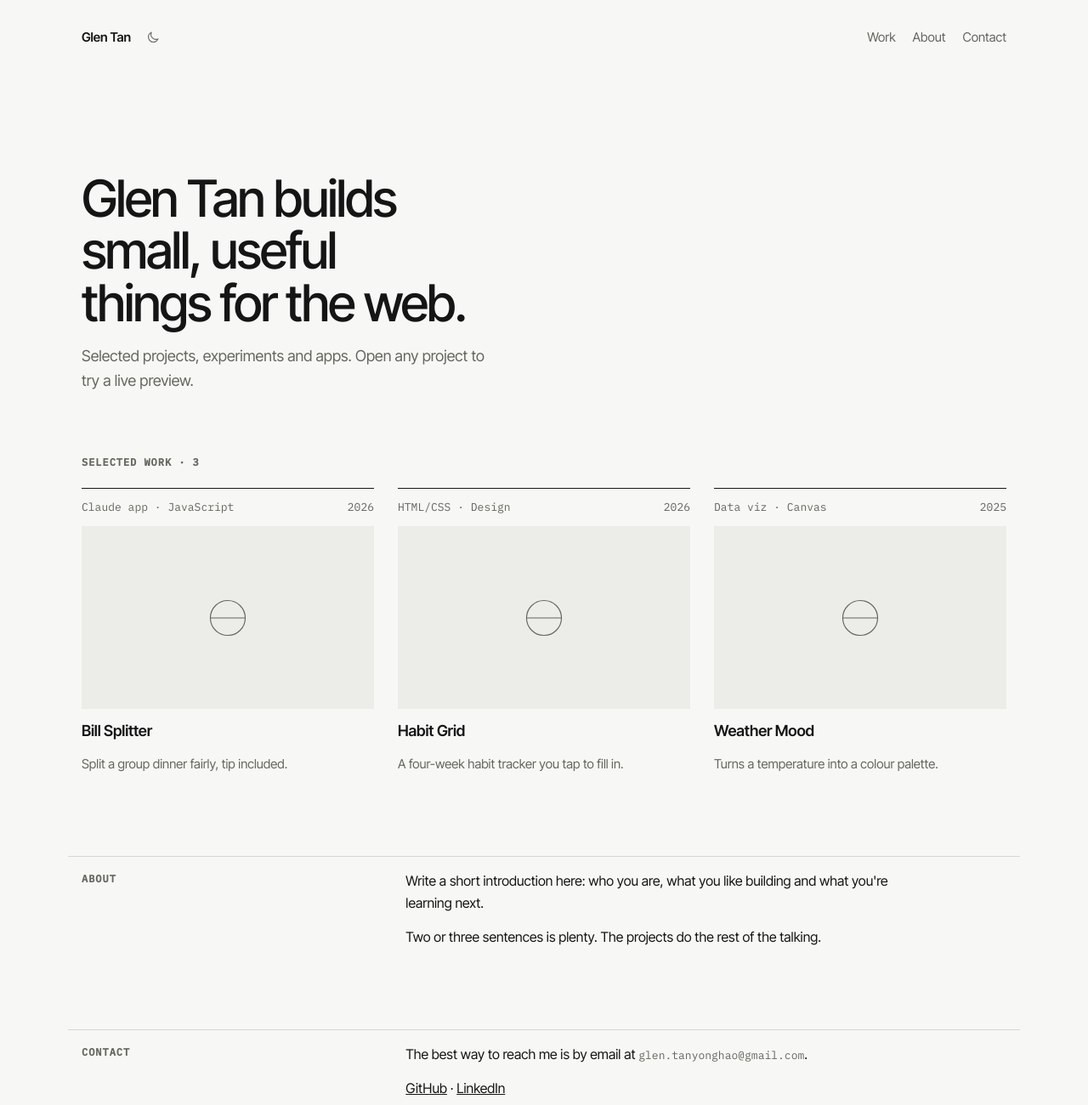
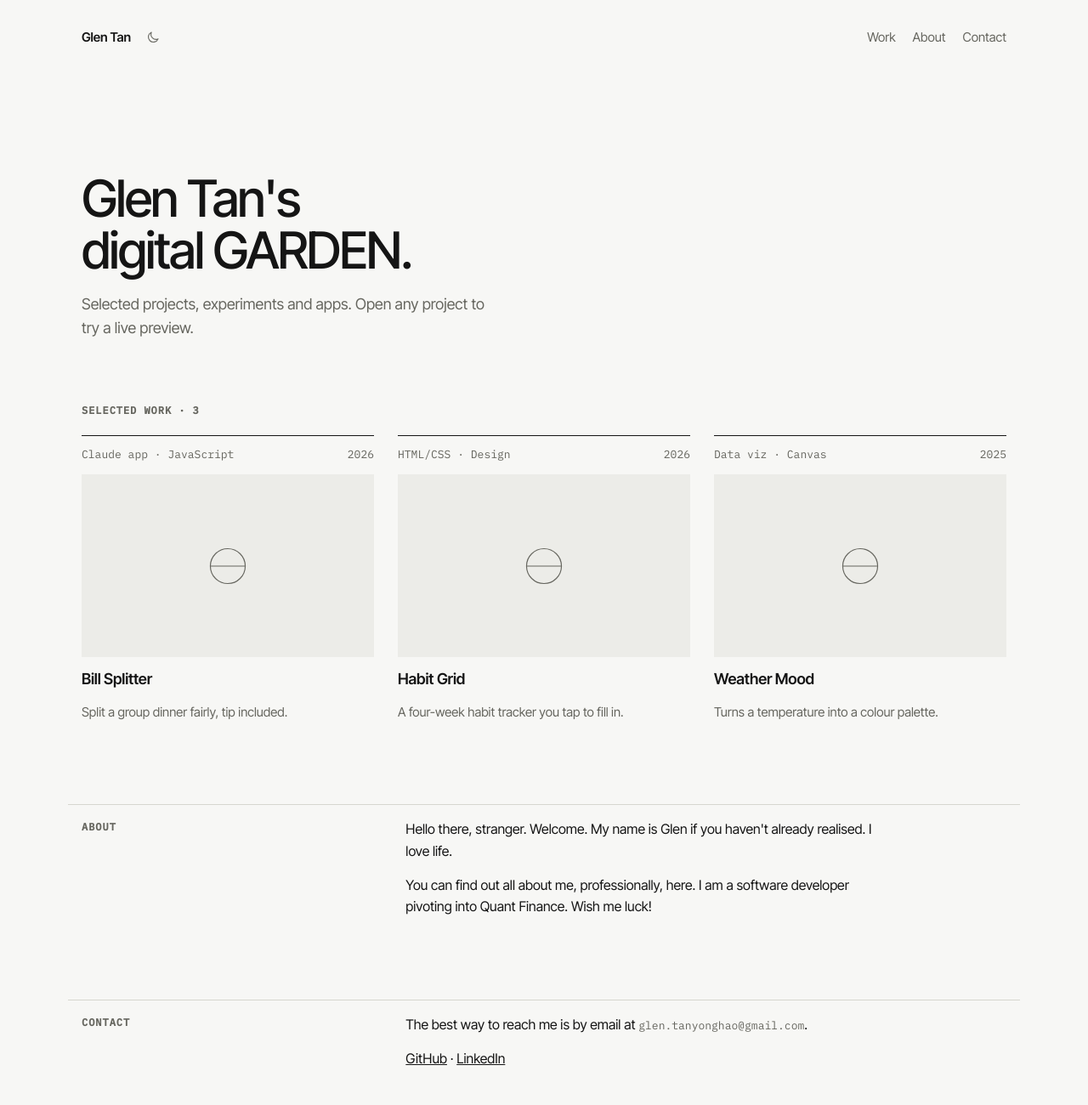
Before and after one commit to glentannnn/glentannnn.github.io, an Astro site: page / in a window 1280 px wide. Shown: the top 1300 px of the page at 85% size. Built offline with nearby package versions, Linux system fonts and the light colour scheme; Astro itself is replaced by a stand-in of ours.

Commit message:
Update some changes to the title and about section

```diff
--- a/src/pages/index.astro
+++ b/src/pages/index.astro
@@ -11,7 +11,7 @@ const projects = (await getCollection("projects", ({ data }) => !data.draft)).so
 
 <Base>
   <section class="hero wrap">
-    <h1>Glen Tan builds small, useful things for the web.</h1>
+    <h1>Glen Tan's digital GARDEN.</h1>
     <p>Selected projects, experiments and apps. Open any project to try a live preview.</p>
   </section>
 
@@ -25,8 +25,8 @@ const projects = (await getCollection("projects", ({ data }) => !data.draft)).so
   <section id="about" class="split wrap" aria-labelledby="about-title">
     <h2 id="about-title" class="label">About</h2>
     <div class="prose">
-      <p>Write a short introduction here: who you are, what you like building and what you're learning next.</p>
-      <p>Two or three sentences is plenty. The projects do the rest of the talking.</p>
+      <p>Hello there, stranger. Welcome. My name is Glen if you haven't already realised. I love life.</p>
+      <p>You can find out all about me, professionally, here. I am a software developer pivoting into Quant Finance. Wish me luck!</p>
     </div>
   </section>
 
```
